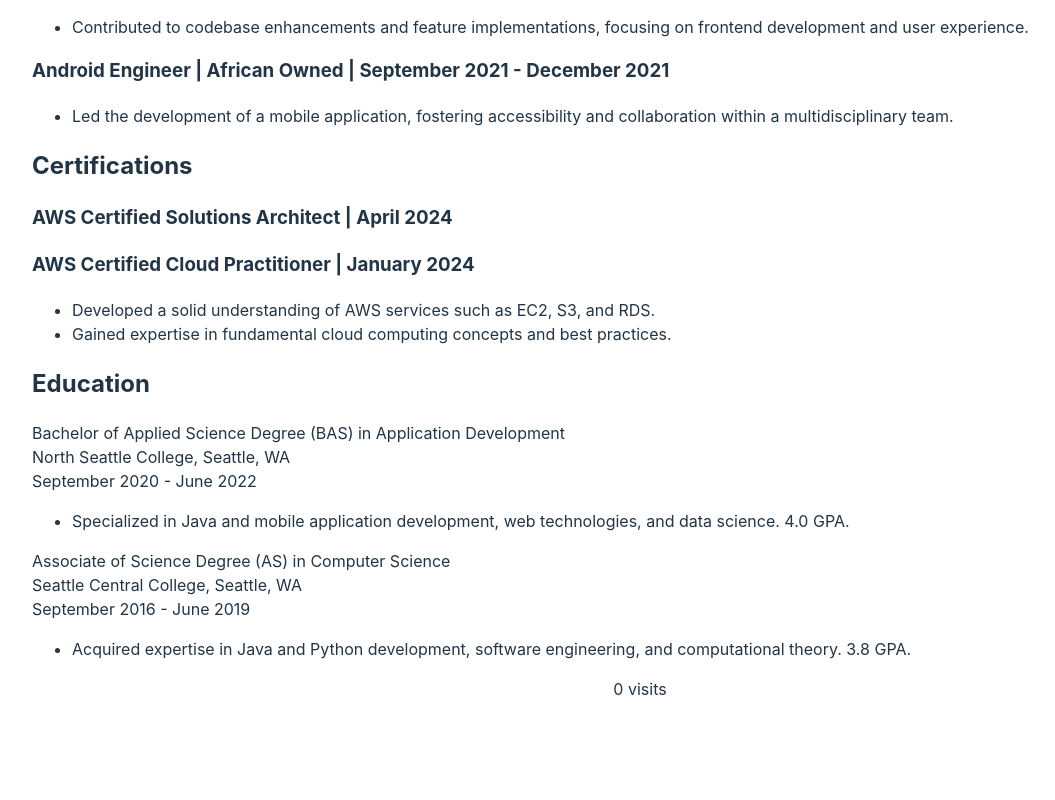
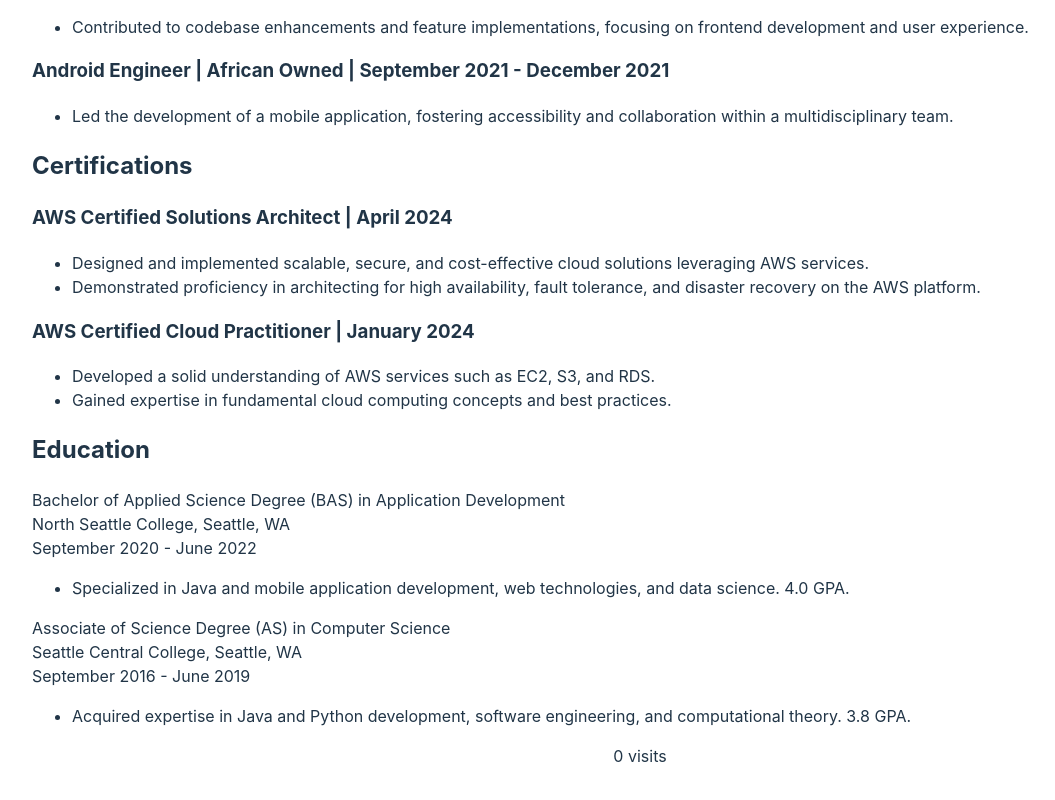
Before and after one commit to peterTorres7/aws-react-resume, a React (Vite) app: page / in a window 1280 px wide. Shown: the part 853-1653 px from the top of the page, without its empty margins (0-1055 px from the left). Before the commit the page ends 1602 px from the top, so only its background shows below. Built offline with nearby package versions, Linux system fonts and the light colour scheme; no server answers.

Commit message:
added aws saa certification

```diff
--- a/src/components/Certifications.jsx
+++ b/src/components/Certifications.jsx
@@ -3,6 +3,10 @@
         <div className="left-align">
             <h2>Certifications</h2>
             <h3>AWS Certified Solutions Architect | April 2024</h3>
+            <ul>
+                <li>Designed and implemented scalable, secure, and cost-effective cloud solutions leveraging AWS services.</li>
+                <li>Demonstrated proficiency in architecting for high availability, fault tolerance, and disaster recovery on the AWS platform.</li>
+            </ul>
             <h3>AWS Certified Cloud Practitioner | January 2024</h3>
             <ul>
                 <li>Developed a solid understanding of AWS services such as EC2, S3, and RDS.</li>
```
Also changed, not shown: src/components/Footer.jsx (+0 -24 lines), 3 other files (tests, documents, lock files or other folders).
